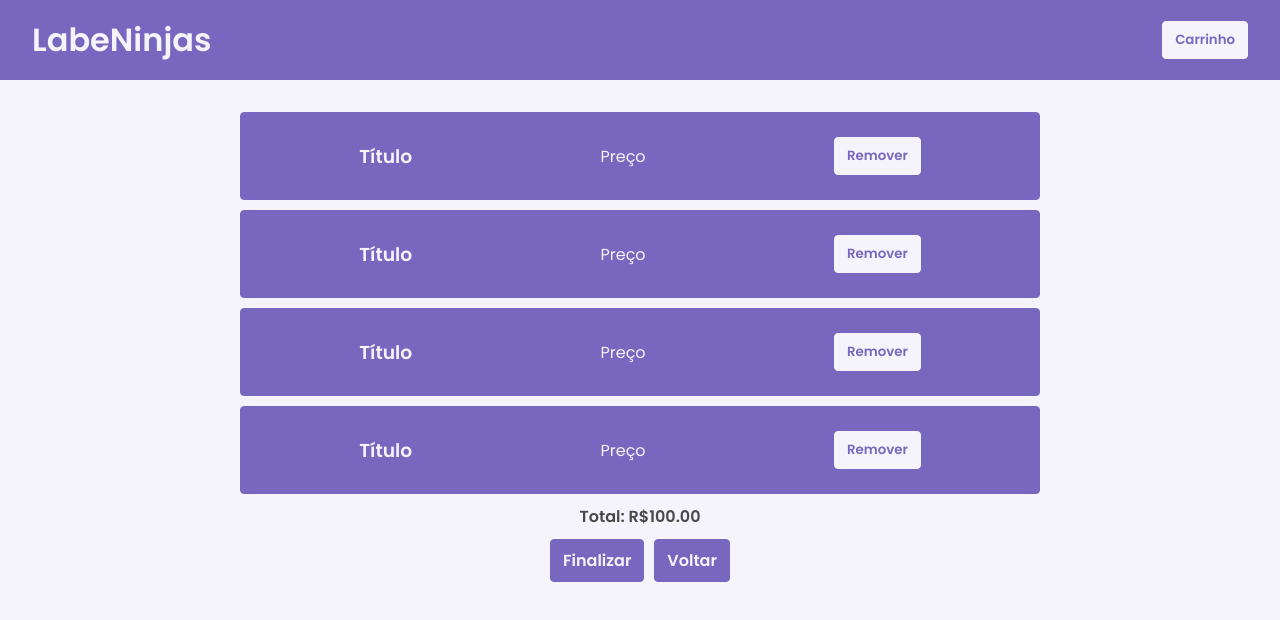
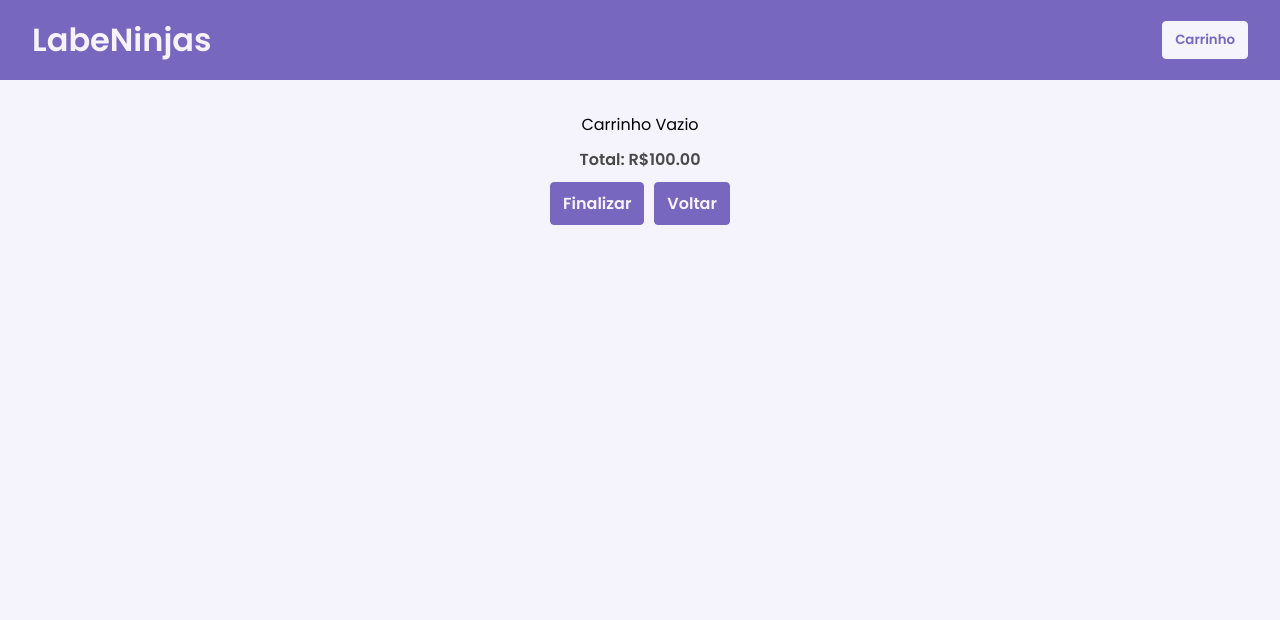
Before and after one commit to lucasmfg7/labeninja, a React (Vite) app: page / in a window 1280 px wide. Both pictures are taken after a click on the button "Carrinho". Shown: the top 620 px of the page. Built offline with nearby package versions, Linux system fonts and the light colour scheme.

Commit message:
Funcionalidade de adicionar um serviço ao carrinho e exibir a lista no mesmo.

```diff
--- a/src/App.jsx
+++ b/src/App.jsx
@@ -12,6 +12,19 @@ import { GlobalStyle } from "./styles/global";
 const App = () => {
   const [currentScreen, setCurrentScreen] = useState("home");
   const [jobDetailId, setJobDetailId] = useState("");
+  const [cart, setCart] = useState([]);
+
+  function addToCart(service) {
+    const serviceAlreadyExists = cart.some((job) => job === service);
+    if (serviceAlreadyExists) {
+      alert(
+        "O serviço já foi adicionado ao carrinho. Por favor, escolha outro."
+      );
+      return;
+    }
+    setCart([...cart, service]);
+    alert(`O serviço ${service.title} foi adicionado ao carrinho.`);
+  }
 
   function goToDetailPage(jobId) {
     setCurrentScreen("details");
@@ -44,11 +57,18 @@ const App = () => {
           />
         );
       case "list":
-        return <ServiceListPage goToDetailPage={goToDetailPage} />;
+        return (
+          <ServiceListPage
+            addToCart={addToCart}
+            goToDetailPage={goToDetailPage}
+          />
+        );
       case "create":
         return <CreateService setCurrentScreen={setCurrentScreen} />;
       case "cart":
-        return <CartPage />;
+        return (
+          <CartPage cart={cart} goToServiceListPage={goToServiceListPage} />
+        );
       case "details":
         return (
           <DetailsPage
--- a/src/components/CartCard.jsx
+++ b/src/components/CartCard.jsx
@@ -10,7 +10,7 @@ const Card = styled.div`
   padding: 1.5rem;
   width: 800px;
   display: flex;
-  justify-content: space-around;
+  justify-content: space-between;
 
   button {
     border: 1px solid var(--background);
@@ -29,11 +29,16 @@ const Card = styled.div`
   }
 `;
 
-export const CartCard = () => {
+export const CartCard = ({ service }) => {
   return (
     <Card>
-      <h3>Título</h3>
-      <p>Preço</p>
+      <h3>{service.title}</h3>
+      <p>
+        {new Intl.NumberFormat("pt-BR", {
+          style: "currency",
+          currency: "BRL",
+        }).format(service.price)}
+      </p>
       <button>Remover</button>
     </Card>
   );
--- a/src/components/ServiceCard.jsx
+++ b/src/components/ServiceCard.jsx
@@ -37,7 +37,7 @@ const ButtonContainer = styled.div`
   }
 `;
 
-export const ServiceCard = ({ service, goToDetailPage }) => {
+export const ServiceCard = ({ service, goToDetailPage, addToCart }) => {
   const { title, price, dueDate, id } = service;
 
   return (
@@ -56,7 +56,7 @@ export const ServiceCard = ({ service, goToDetailPage }) => {
       </p>
       <ButtonContainer>
         <button onClick={() => goToDetailPage(id)}>Detalhes</button>
-        <button>Adicionar</button>
+        <button onClick={() => addToCart(service)}>Adicionar</button>
       </ButtonContainer>
     </Container>
   );
--- a/src/pages/CartPage.jsx
+++ b/src/pages/CartPage.jsx
@@ -39,17 +39,18 @@ const ButtonContainer = styled.div`
   }
 `;
 
-export const CartPage = () => {
+export const CartPage = ({ goToServiceListPage, cart }) => {
   return (
     <Container>
-      <CartCard />
-      <CartCard />
-      <CartCard />
-      <CartCard />
+      {cart.length > 0 ? (
+        cart.map((service) => <CartCard key={service.id} service={service} />)
+      ) : (
+        <p>Carrinho Vazio</p>
+      )}
       <h4>Total: R$100.00</h4>
       <ButtonContainer>
         <button>Finalizar</button>
-        <button>Voltar</button>
+        <button onClick={goToServiceListPage}>Voltar</button>
       </ButtonContainer>
     </Container>
   );
--- a/src/pages/ServiceListPage.jsx
+++ b/src/pages/ServiceListPage.jsx
@@ -22,7 +22,7 @@ const GridContainer = styled.div`
   gap: 1rem;
 `;
 
-export const ServiceListPage = ({ goToDetailPage }) => {
+export const ServiceListPage = ({ goToDetailPage, addToCart }) => {
   const [serviceList, setServiceList] = useState([]);
 
   useEffect(() => {
@@ -38,6 +38,7 @@ export const ServiceListPage = ({ goToDetailPage }) => {
             key={service.id}
             service={service}
             goToDetailPage={goToDetailPage}
+            addToCart={addToCart}
           />
         ))}
       </GridContainer>
```
